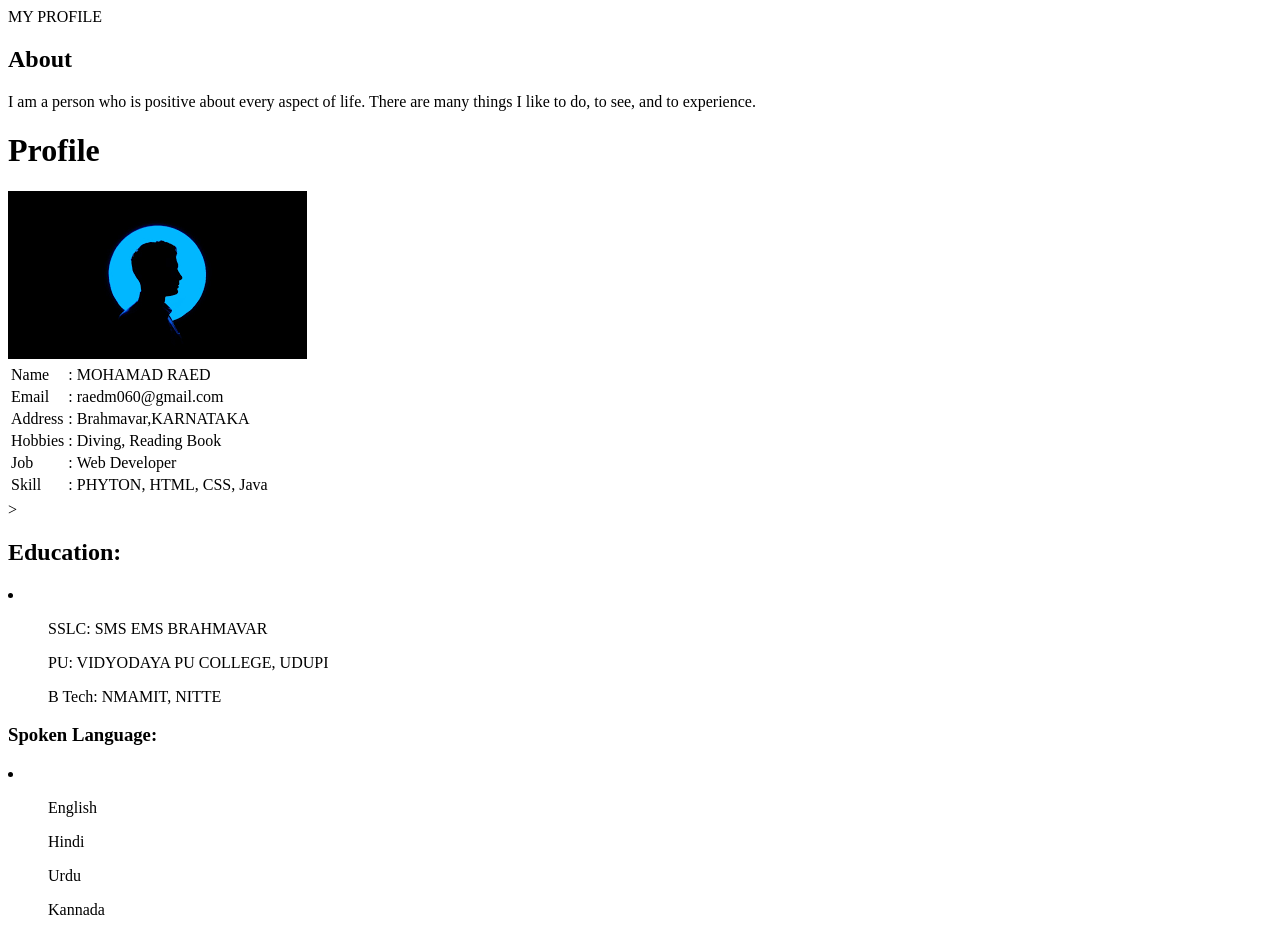
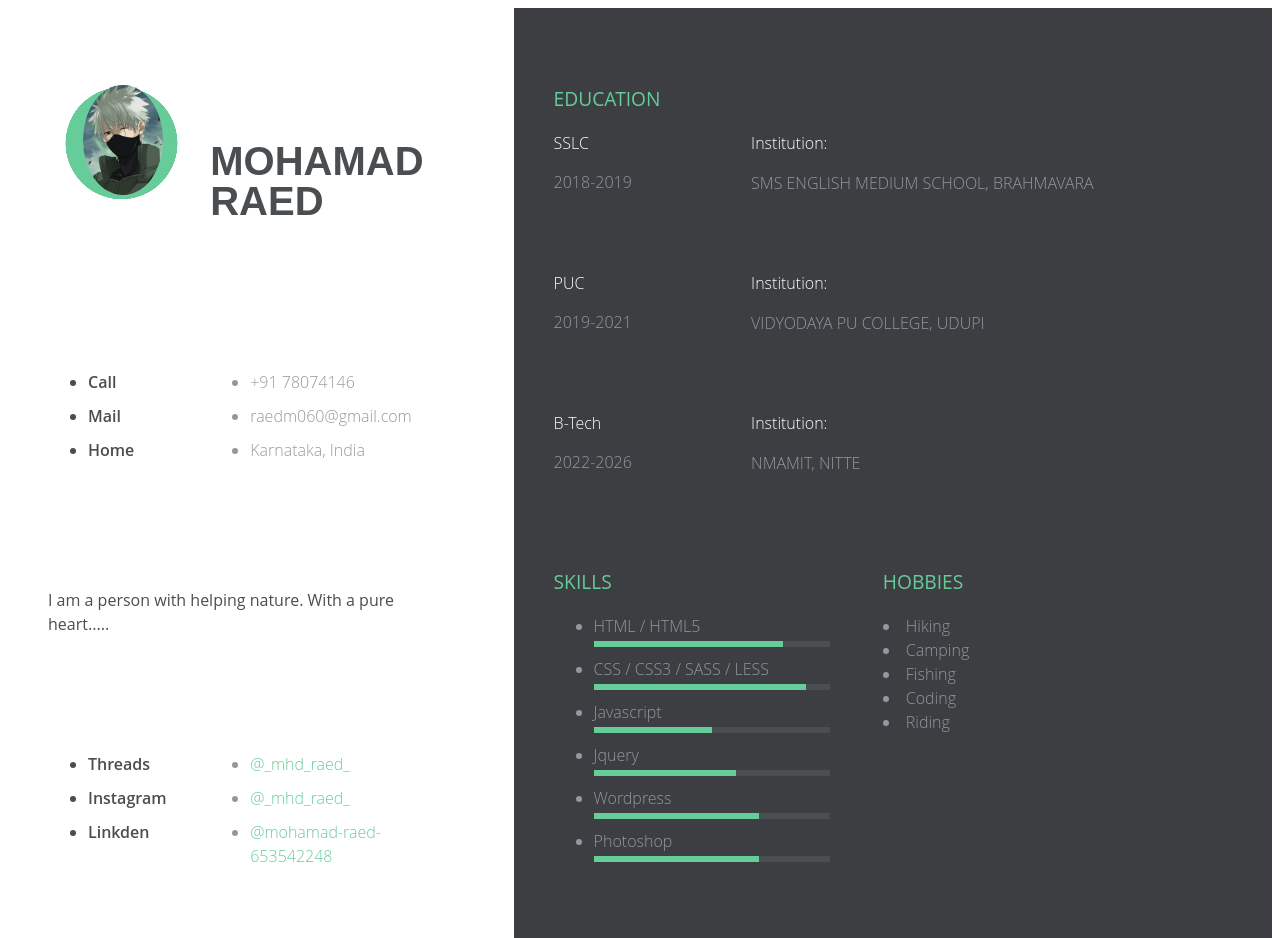
Before and after one commit to mhdraed/NNM22CS099.githup.io, a plain HTML site: page index.html in a window 1280 px wide. Drawn offline with Linux system fonts and the light colour scheme.

Commit message:
Add files via upload

```diff
--- a/index.html
+++ b/index.html
@@ -1,64 +1,156 @@
 <!DOCTYPE html>
-<html>
-    <head style="background-color: beige;" > MY PROFILE
-    <title style="font-size: large;">Profile Page</title>
-    </head>
-    <body>
-        <h2>About</h2>
-        <p>I am a person who is positive about every aspect of life. There are many things I like to do, to see, and to experience. </p>
-         <h1>Profile</h1>
-         <img src="profile.png">
-          <table>
-            <tbody>
-             <tr>
-              <td>Name</td>
-              <td>:</td>
-              <td>MOHAMAD RAED</td>
-            </tr>
-            <tr>
-             <td>Email</td>
-                <td>:</td>
-                <td>raedm060@gmail.com</td>
-             </tr>
-             <tr>
-                <td>Address</td>
-                <td>:</td>
-         <td>Brahmavar,KARNATAKA</td>
-            </tr>
-            <tr>
-           <td>Hobbies</td>
-        <td>:</td>
-           <td>Diving, Reading Book</td>
-         </tr>
-         <tr>
-          <td>Job</td>
-          <td>:</td>
-          <td>Web Developer</td>
-         </tr>
-         <tr>
-         <td>Skill</td>
-        <td>:</td>
-         <td>PHYTON, HTML, CSS, Java</td>
-        </tr>
-        <tr>
-            <td></td>
-        </tr>
-    </tbody>
- </table>>
- <h2>Education:
- </h2>
- <li>
-    <ol>SSLC: SMS EMS BRAHMAVAR
-    </ol>
-    <ol>PU: VIDYODAYA PU COLLEGE, UDUPI</ol>
-    <ol>B Tech: NMAMIT, NITTE</ol>
- <h3>Spoken Language:</h3>
- <li>
-    <ul>English</ul>
-    <ul>Hindi</ul>
-    <ul>Urdu</ul>
-    <ul>Kannada</ul>
- </li>
+<html lang="en" >
 
-    </body>
-</html>
+<head>
+  <meta charset="UTF-8">
+  <title>CodePen - Responsive Resume Template</title>
+</head>
+
+<body translate="no">
+  <meta name="viewport" content="width=device-width, initial-scale=1, maximum-scale=1">
+  <link rel="stylesheet" type="text/css" href="style.css" />
+<div class="resume-wrapper">
+	<section class="profile section-padding">
+		<div class="container">
+			<div class="picture-resume-wrapper">
+        <div class="picture-resume">
+        <span><img src="profilr.png" alt="img" /></span>
+        <svg version="1.1" viewBox="0 0 350 350">
+
+  <defs>
+    <filter id="goo">
+      <feGaussianBlur in="SourceGraphic" stdDeviation="8" result="blur" />
+      <feColorMatrix in="blur" mode="matrix" values="1 0 0 0 0  0 1 0 0 0  0 0 1 0 0  0 0 0 21 -9" result="cm" />
+    </filter>
+  </defs>
+
+
+<g filter="url(#goo)" >
+
+  <circle id="main_circle" class="st0" cx="171.5" cy="175.6" r="130"/>
+
+  <circle id="circle" class="bubble0 st1" cx="171.5" cy="175.6" r="122.7"/>
+  <circle id="circle" class="bubble1 st1" cx="171.5" cy="175.6" r="122.7"/>
+  <circle id="circle" class="bubble2 st1" cx="171.5" cy="175.6" r="122.7"/>
+  <circle id="circle" class="bubble3 st1" cx="171.5" cy="175.6" r="122.7"/>
+  <circle id="circle" class="bubble4 st1" cx="171.5" cy="175.6" r="122.7"/>
+  <circle id="circle" class="bubble5 st1" cx="171.5" cy="175.6" r="122.7"/>
+  <circle id="circle" class="bubble6 st1" cx="171.5" cy="175.6" r="122.7"/>
+  <circle id="circle" class="bubble7 st1" cx="171.5" cy="175.6" r="122.7"/>
+  <circle id="circle" class="bubble8 st1" cx="171.5" cy="175.6" r="122.7"/>
+  <circle id="circle" class="bubble9 st1" cx="171.5" cy="175.6" r="122.7"/>
+  <circle id="circle" class="bubble10 st1" cx="171.5" cy="175.6" r="122.7"/>
+
+</g>
+</svg>
+      </div>
+         <div class="clearfix"></div>
+ </div>
+      <div class="name-wrapper">
+        <h1>MOHAMAD <br/>RAED</h1>
+      </div>
+      <div class="clearfix"></div>
+      <div class="contact-info clearfix">
+      	<ul class="list-titles">
+      		<li>Call</li>
+      		<li>Mail</li>
+      		<li>Home</li>
+      	</ul>
+        <ul class="list-content ">
+        	<li>+91 78074146</li>
+        	<li>raedm060@gmail.com</li>
+        	<li>Karnataka, India</li>
+        </ul>
+      </div>
+      <div class="contact-presentation">
+      	<p><span class="bold"> I am a person with helping nature.   With a pure heart..... </p>
+      </div>
+      <div class="contact-social clearfix">
+      	<ul class="list-titles">
+      		<li>Threads</li>
+      		<li>Instagram</li>
+      		<li>Linkden</li>
+      	</ul>
+        <ul class="list-content">
+      		<li><a href="">@_mhd_raed_</a></li>
+      		<li><a href="">@_mhd_raed_</a></li>
+      		<li><a href="">@mohamad-raed-653542248</a></li>
+      	</ul>
+      </div>
+		</div>
+	</section>
+
+  <section class="experience section-padding">
+  	<div class="container">
+  		<h3 class="experience-title">Education</h3>
+
+      <div class="experience-wrapper">
+      	<div class="company-wrapper clearfix">
+      		<div class="experience-title">SSLC</div>
+          <div class="time">2018-2019</div>
+      	</div>
+
+        <div class="job-wrapper clearfix">
+        	<div class="experience-title">Institution: </div>
+          <div class="company-description">
+          	<p>SMS ENGLISH MEDIUM SCHOOL, BRAHMAVARA</p>
+          </div>
+        </div>
+
+        <div class="company-wrapper clearfix">
+      		<div class="experience-title">PUC</div>
+          <div class="time">2019-2021</div>
+      	</div>
+
+         <div class="job-wrapper clearfix">
+        	<div class="experience-title">Institution:</div>
+          <div class="company-description">
+          	<p>VIDYODAYA PU COLLEGE, UDUPI</p>
+          </div>
+        </div>
+
+        <div class="company-wrapper clearfix">
+      		<div class="experience-title">B-Tech</div>
+          <div class="time">2022-2026 </div>
+      	</div>
+
+         <div class="job-wrapper clearfix">
+        	<div class="experience-title">Institution: </div>
+          <div class="company-description">
+          	<p>NMAMIT, NITTE</p>
+          </div>
+        </div>
+
+      </div>
+
+      <div class="section-wrapper clearfix">
+      	<h3 class="section-title">Skills</h3>
+        	<ul>
+        		<li class="skill-percentage">HTML / HTML5</li>
+        		<li class="skill-percentage">CSS / CSS3 / SASS / LESS</li>
+        		<li class="skill-percentage">Javascript</li>
+        		<li class="skill-percentage">Jquery</li>
+        		<li class="skill-percentage">Wordpress</li>
+        		<li class="skill-percentage">Photoshop</li>
+
+        	</ul>
+
+      </div>
+
+      <div class="section-wrapper clearfix">
+        <h3 class="section-title">Hobbies</h3>
+       <li>Hiking</li>
+       <li>Camping</li>
+       <li>Fishing</li>
+       <li>Coding</li>
+       <li>Riding</li>
+      </div>
+
+  	</div>
+  </section>
+
+  <div class="clearfix"></div>
+</div>
+</body>
+
+</html></head>
--- /dev/null
+++ b/style.css
@@ -0,0 +1,458 @@
+*, *::after, *::before {
+  box-sizing: border-box;
+}
+
+html, body {
+  height: 100%;
+}
+
+body {
+  font-family: "Open Sans", sans-serif;
+  font-size: 16px;
+  line-height: 1.5em;
+}
+
+a {
+  color: #66cc99;
+  text-decoration: none;
+}
+
+.clearfix::after, .clearfix::before {
+  content: " ";
+  display: table;
+}
+
+.clearfix::after {
+  clear: both;
+}
+
+.bold {
+  color: #4a4e51;
+  font-weight: 400;
+}
+
+.resume-wrapper {
+  position: relative;
+  text-align: center;
+  height: 100%;
+}
+
+.container {
+  min-height: 600px;
+}
+
+.profile {
+  background: #fff;
+  width: 40%;
+  float: left;
+  color: #9099a0;
+}
+@media (max-width: 850px) {
+  .profile {
+    width: 100%;
+  }
+}
+.profile .name-wrapper {
+  float: left;
+  width: 60%;
+}
+.profile h1 {
+  font-size: 2.5em;
+  text-align: left;
+  font-family: "Varela Round", sans-serif;
+  color: #4a4e51;
+  text-transform: uppercase;
+  line-height: 1em;
+  padding-top: 40px;
+}
+@media (max-width: 1200px) {
+  .profile h1 {
+    padding-top: 20px;
+  }
+}
+@media (max-width: 450px) {
+  .profile h1 {
+    font-size: 1.8em;
+    padding-top: 20px;
+  }
+}
+.profile li {
+  margin-bottom: 10px;
+}
+.profile .picture-resume-wrapper {
+  width: 40%;
+  display: block;
+  float: left;
+}
+@media (max-width: 1200px) {
+  .profile .picture-resume-wrapper {
+    width: 100%;
+  }
+}
+.profile .picture-resume {
+  width: 220px;
+  height: 220px;
+  background-size: cover;
+  border-radius: 50%;
+  margin-right: 0px;
+  display: table;
+  position: relative;
+  vertical-align: middle;
+}
+.profile .picture-resume span {
+  display: table-cell;
+  vertical-align: middle;
+  position: relative;
+  margin: 0 auto;
+  z-index: 10;
+  text-align: center;
+}
+.profile .picture-resume img {
+  border-radius: 50%;
+  width: 130px;
+}
+@media (max-width: 1500px) {
+  .profile .picture-resume img {
+    width: 80px;
+  }
+}
+@media (max-width: 1200px) {
+  .profile .picture-resume img {
+    width: 120px;
+    height: 120px;
+  }
+}
+@media (max-width: 1500px) {
+  .profile .picture-resume {
+    width: 150px;
+    height: 150px;
+  }
+}
+@media (max-width: 1200px) {
+  .profile .picture-resume {
+    width: 200px;
+    height: 200px;
+  }
+}
+@media (max-width: 450px) {
+  .profile .picture-resume {
+    width: 180px;
+    height: 180px;
+  }
+}
+.profile .contact-info {
+  margin-top: 100px;
+  font-weight: 300;
+}
+@media (max-width: 1200px) {
+  .profile .contact-info {
+    margin-top: 70px;
+  }
+}
+@media (max-width: 450px) {
+  .profile .contact-info {
+    margin-top: 50px;
+  }
+}
+.profile .list-titles {
+  float: left;
+  text-align: left;
+  font-weight: 600;
+  width: 40%;
+  color: #4a4e51;
+}
+.profile .list-content {
+  float: left;
+  width: 60%;
+  text-align: left;
+  font-weight: 300;
+}
+.profile .contact-presentation {
+  text-align: left;
+  font-weight: 300;
+  margin-top: 100px;
+  margin-bottom: 100px;
+}
+@media (max-width: 1200px) {
+  .profile .contact-presentation {
+    margin-top: 70px;
+    margin-bottom: 70px;
+  }
+}
+@media (max-width: 850px) {
+  .profile .contact-presentation {
+    margin-top: 50px;
+    margin-bottom: 50px;
+  }
+}
+.profile svg {
+  width: 100%;
+  position: absolute;
+  top: 0;
+  left: 0;
+}
+.profile .st0, .profile .st1 {
+  fill: #66cc99;
+}
+
+.experience {
+  background: #3d3e42;
+  width: 60%;
+  float: left;
+  position: relative;
+  color: #9099a0;
+  font-weight: 300;
+  min-height: 100%;
+  min-height: 100vh;
+}
+@media (max-width: 850px) {
+  .experience {
+    width: 100%;
+  }
+}
+.experience h3.experience-title {
+  color: #66cc99;
+  text-align: left;
+  text-transform: uppercase;
+  font-size: 1.2em;
+  margin-bottom: 20px;
+  font-weight: 400;
+}
+.experience .company-wrapper {
+  width: 30%;
+  float: left;
+  text-align: left;
+  padding-right: 5%;
+  margin-bottom: 60px;
+}
+@media (max-width: 450px) {
+  .experience .company-wrapper {
+    width: 100%;
+    margin-bottom: 20px;
+  }
+}
+.experience .job-wrapper {
+  width: 70%;
+  float: left;
+  text-align: left;
+  padding-right: 5%;
+  margin-bottom: 60px;
+}
+@media (max-width: 450px) {
+  .experience .job-wrapper {
+    width: 100%;
+    margin-bottom: 40px;
+  }
+}
+.experience .experience-title {
+  color: white;
+  margin-bottom: 15px;
+}
+
+.section-padding {
+  padding: 60px 60px 40px 40px;
+}
+@media (max-width: 850px) {
+  .section-padding {
+    padding: 80px 15% 40px 10%;
+  }
+}
+@media (max-width: 450px) {
+  .section-padding {
+    padding: 40px 10% 20px 5%;
+  }
+}
+
+.section-wrapper {
+  width: 50%;
+  float: left;
+  text-align: left;
+  color: #9099a0;
+  font-weight: 300;
+  margin-bottom: 20px;
+}
+@media (max-width: 450px) {
+  .section-wrapper {
+    width: 100%;
+  }
+}
+.section-wrapper:nth-child(3) {
+  padding-right: 8%;
+}
+.section-wrapper h3.section-title {
+  color: #66cc99;
+  text-align: left;
+  text-transform: uppercase;
+  font-size: 1.2em;
+  margin-bottom: 20px;
+  font-weight: 400;
+}
+.section-wrapper .skill-percentage {
+  margin-bottom: 10px;
+  position: relative;
+}
+.section-wrapper .skill-percentage::after {
+  content: "";
+  width: 100%;
+  height: 6px;
+  background: #4a4e51;
+  display: block;
+  margin-top: 3px;
+}
+.section-wrapper .skill-percentage::before {
+  content: "";
+  height: 6px;
+  background: #66cc99;
+  position: absolute;
+  margin-top: 3px;
+  bottom: 0;
+}
+.section-wrapper .skill-percentage:nth-child(1)::before {
+  width: 80%;
+  -webkit-animation: skill_1 0.6s ease;
+          animation: skill_1 0.6s ease;
+}
+.section-wrapper .skill-percentage:nth-child(2)::before {
+  width: 90%;
+  -webkit-animation: skill_2 0.6s ease;
+          animation: skill_2 0.6s ease;
+}
+.section-wrapper .skill-percentage:nth-child(3)::before {
+  width: 50%;
+  -webkit-animation: skill_3 0.6s ease;
+          animation: skill_3 0.6s ease;
+}
+.section-wrapper .skill-percentage:nth-child(4)::before {
+  width: 60%;
+  -webkit-animation: skill_4 0.6s ease;
+          animation: skill_4 0.6s ease;
+}
+.section-wrapper .skill-percentage:nth-child(5)::before {
+  width: 70%;
+  -webkit-animation: skill_5 0.6s ease;
+          animation: skill_5 0.6s ease;
+}
+.section-wrapper .skill-percentage:nth-child(6)::before {
+  width: 70%;
+  -webkit-animation: skill_6 0.6s ease;
+          animation: skill_6 0.6s ease;
+}
+.section-wrapper .skill-percentage:nth-child(7)::before {
+  width: 75%;
+  -webkit-animation: skill_6 0.6s ease;
+          animation: skill_6 0.6s ease;
+}
+
+@-webkit-keyframes skill_1 {
+  from {
+    width: 0%;
+  }
+  to {
+    width: 80%;
+  }
+}
+
+@keyframes skill_1 {
+  from {
+    width: 0%;
+  }
+  to {
+    width: 80%;
+  }
+}
+@-webkit-keyframes skill_2 {
+  from {
+    width: 0%;
+  }
+  to {
+    width: 90%;
+  }
+}
+@keyframes skill_2 {
+  from {
+    width: 0%;
+  }
+  to {
+    width: 90%;
+  }
+}
+@-webkit-keyframes skill_3 {
+  from {
+    width: 0%;
+  }
+  to {
+    width: 50%;
+  }
+}
+@keyframes skill_3 {
+  from {
+    width: 0%;
+  }
+  to {
+    width: 50%;
+  }
+}
+@-webkit-keyframes skill_4 {
+  from {
+    width: 0%;
+  }
+  to {
+    width: 60%;
+  }
+}
+@keyframes skill_4 {
+  from {
+    width: 0%;
+  }
+  to {
+    width: 60%;
+  }
+}
+@-webkit-keyframes skill_5 {
+  from {
+    width: 0%;
+  }
+  to {
+    width: 70%;
+  }
+}
+@keyframes skill_5 {
+  from {
+    width: 0%;
+  }
+  to {
+    width: 70%;
+  }
+}
+@-webkit-keyframes skill_6 {
+  from {
+    width: 0%;
+  }
+  to {
+    width: 70%;
+  }
+}
+@keyframes skill_6 {
+  from {
+    width: 0%;
+  }
+  to {
+    width: 70%;
+  }
+}
+@-webkit-keyframes skill_7 {
+  from {
+    width: 0%;
+  }
+  to {
+    width: 70%;
+  }
+}
+@keyframes skill_7 {
+  from {
+    width: 0%;
+  }
+  to {
+    width: 70%;
+  }
+}
```
Also changed, not shown: profilr.png (added).
